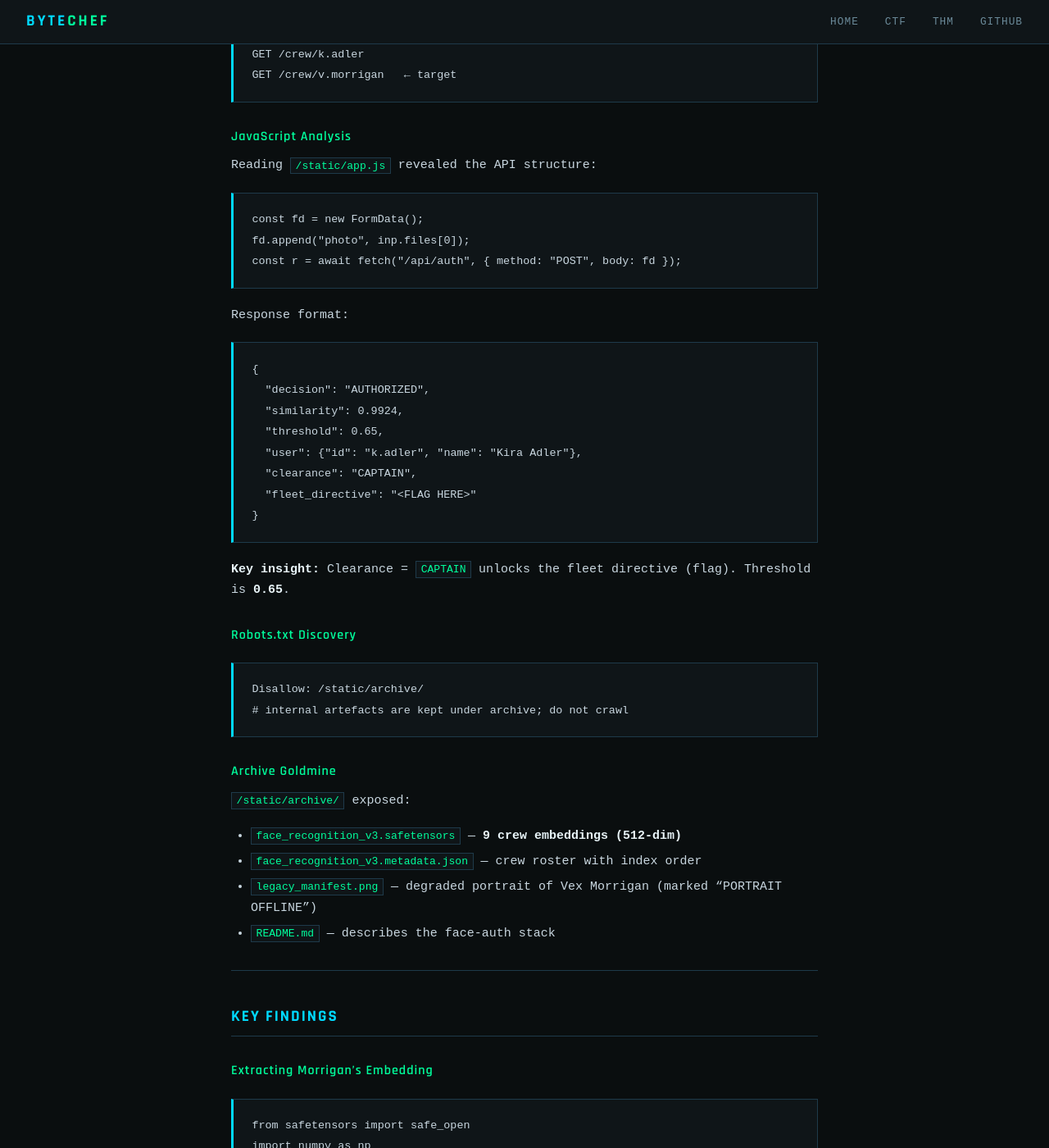
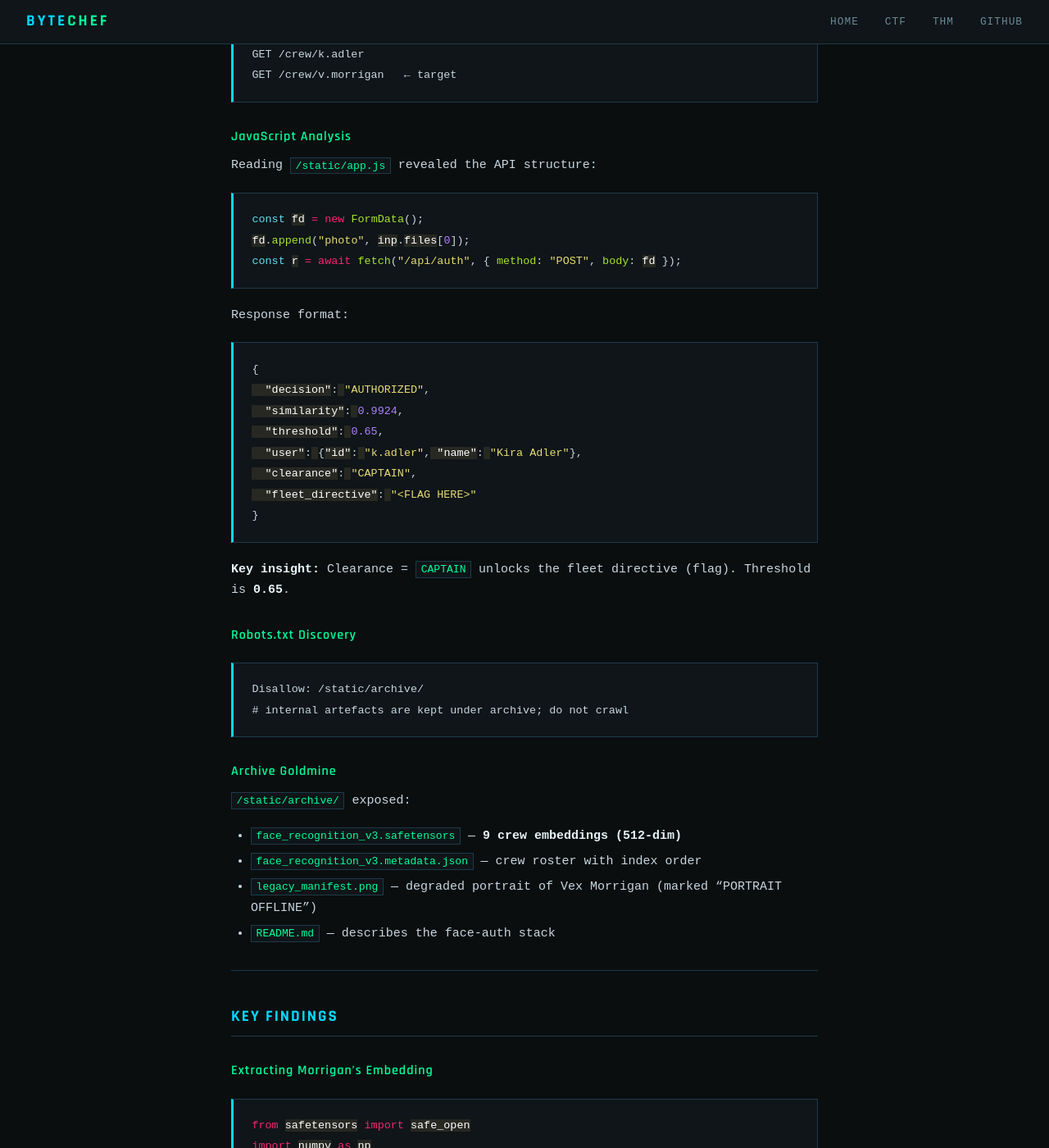
Before and after one commit to the-byte-chef/the-byte-chef.github.io, a Jekyll site: the page built from ctf/ai-odyssey-2026/mask-of-injectus-ix/index.md, in a window 1280 px wide and 1400 px high, scrolled down 922 px. Shown: the whole window at 82% size. Built offline with Jekyll 4.4.1, drawn with Linux system fonts in a browser that asks for light colours.

Commit message:
Add syntax highlighting

```diff
--- a/_layouts/default.html
+++ b/_layouts/default.html
@@ -5,6 +5,7 @@
   <meta name="viewport" content="width=device-width, initial-scale=1.0">
   <title>{% if page.title %}{{ page.title }} | ByteChef{% else %}ByteChef{% endif %}</title>
   <link rel="stylesheet" href="/assets/css/style.css">
+  <link rel="stylesheet" href="/assets/css/syntax.css">
 </head>
 <body>
 
--- /dev/null
+++ b/assets/css/syntax.css
@@ -0,0 +1,198 @@
+.highlight table td { padding: 5px; }
+.highlight table pre { margin: 0; }
+.highlight .gh {
+  color: #999999;
+}
+.highlight .sr {
+  color: #f6aa11;
+}
+.highlight .go {
+  color: #888888;
+}
+.highlight .gp {
+  color: #555555;
+}
+.highlight .gs {
+}
+.highlight .gu {
+  color: #aaaaaa;
+}
+.highlight .nb {
+  color: #f6aa11;
+}
+.highlight .cm {
+  color: #75715e;
+}
+.highlight .cp {
+  color: #75715e;
+}
+.highlight .c1 {
+  color: #75715e;
+}
+.highlight .cs {
+  color: #75715e;
+}
+.highlight .c, .highlight .ch, .highlight .cd, .highlight .cpf {
+  color: #75715e;
+}
+.highlight .err {
+  color: #960050;
+}
+.highlight .gr {
+  color: #960050;
+}
+.highlight .gt {
+  color: #960050;
+}
+.highlight .gd {
+  color: #49483e;
+}
+.highlight .gi {
+  color: #49483e;
+}
+.highlight .ge {
+  color: #49483e;
+}
+.highlight .kc {
+  color: #66d9ef;
+}
+.highlight .kd {
+  color: #66d9ef;
+}
+.highlight .kr {
+  color: #66d9ef;
+}
+.highlight .no {
+  color: #66d9ef;
+}
+.highlight .kt {
+  color: #66d9ef;
+}
+.highlight .mf {
+  color: #ae81ff;
+}
+.highlight .mh {
+  color: #ae81ff;
+}
+.highlight .il {
+  color: #ae81ff;
+}
+.highlight .mi {
+  color: #ae81ff;
+}
+.highlight .mo {
+  color: #ae81ff;
+}
+.highlight .m, .highlight .mb, .highlight .mx {
+  color: #ae81ff;
+}
+.highlight .sc {
+  color: #ae81ff;
+}
+.highlight .se {
+  color: #ae81ff;
+}
+.highlight .ss {
+  color: #ae81ff;
+}
+.highlight .sd {
+  color: #e6db74;
+}
+.highlight .s2 {
+  color: #e6db74;
+}
+.highlight .sb {
+  color: #e6db74;
+}
+.highlight .sh {
+  color: #e6db74;
+}
+.highlight .si {
+  color: #e6db74;
+}
+.highlight .sx {
+  color: #e6db74;
+}
+.highlight .s1 {
+  color: #e6db74;
+}
+.highlight .s, .highlight .sa, .highlight .dl {
+  color: #e6db74;
+}
+.highlight .na {
+  color: #a6e22e;
+}
+.highlight .nc {
+  color: #a6e22e;
+}
+.highlight .nd {
+  color: #a6e22e;
+}
+.highlight .ne {
+  color: #a6e22e;
+}
+.highlight .nf, .highlight .fm {
+  color: #a6e22e;
+}
+.highlight .vc {
+  color: #ffffff;
+  background-color: #272822;
+}
+.highlight .nn {
+  color: #ffffff;
+  background-color: #272822;
+}
+.highlight .nl {
+  color: #ffffff;
+  background-color: #272822;
+}
+.highlight .ni {
+  color: #ffffff;
+  background-color: #272822;
+}
+.highlight .bp {
+  color: #ffffff;
+  background-color: #272822;
+}
+.highlight .vg {
+  color: #ffffff;
+  background-color: #272822;
+}
+.highlight .vi {
+  color: #ffffff;
+  background-color: #272822;
+}
+.highlight .nv, .highlight .vm {
+  color: #ffffff;
+  background-color: #272822;
+}
+.highlight .w {
+  color: #ffffff;
+  background-color: #272822;
+}
+.highlight {
+  color: #ffffff;
+  background-color: #272822;
+}
+.highlight .n, .highlight .py, .highlight .nx {
+  color: #ffffff;
+  background-color: #272822;
+}
+.highlight .ow {
+  color: #f92672;
+}
+.highlight .nt {
+  color: #f92672;
+}
+.highlight .k, .highlight .kv {
+  color: #f92672;
+}
+.highlight .kn {
+  color: #f92672;
+}
+.highlight .kp {
+  color: #f92672;
+}
+.highlight .o {
+  color: #f92672;
+}
```
Also changed, not shown: 1 other file.
